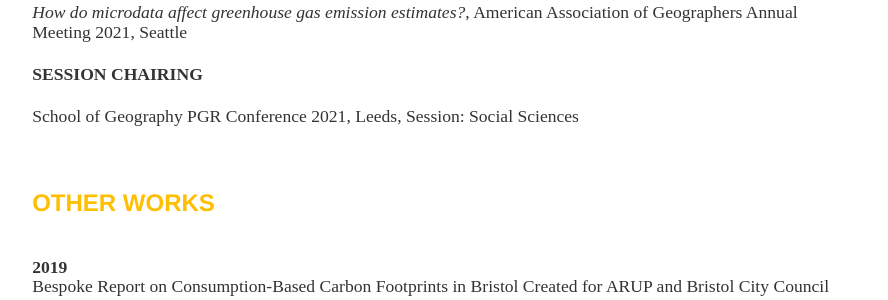
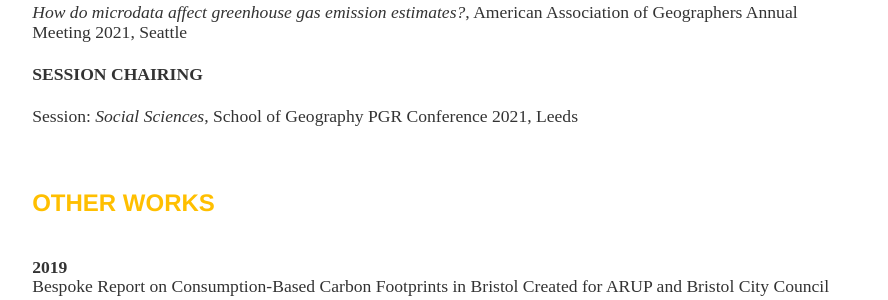
Before and after one commit to lena-kilian/lena-kilian.github.io, a Jekyll site: the page built from cv/index.md, in a window 1280 px wide and 900 px high, scrolled down 1392 px. Shown: the part 154-454 px from the top of the window, without its empty margins (195-1083 px from the left). Built offline with Jekyll 4.4.1, drawn with Linux system fonts in a browser that asks for light colours; our own code applies the rules of GitHub Pages for plain Markdown files; part of the change alters nothing that is shown.

```diff
--- a/cv/index.md
+++ b/cv/index.md
@@ -53,7 +53,7 @@ Owen, A. and **Kilian, L.** (2020). Consumption-based Greenhouse Gas Emissions f
 
 **SESSION CHAIRING**
 
-School of Geography PGR Conference 2021, Leeds, Session: Social Sciences
+Session: *Social Sciences*, School of Geography PGR Conference 2021, Leeds
 
 |
 
```
